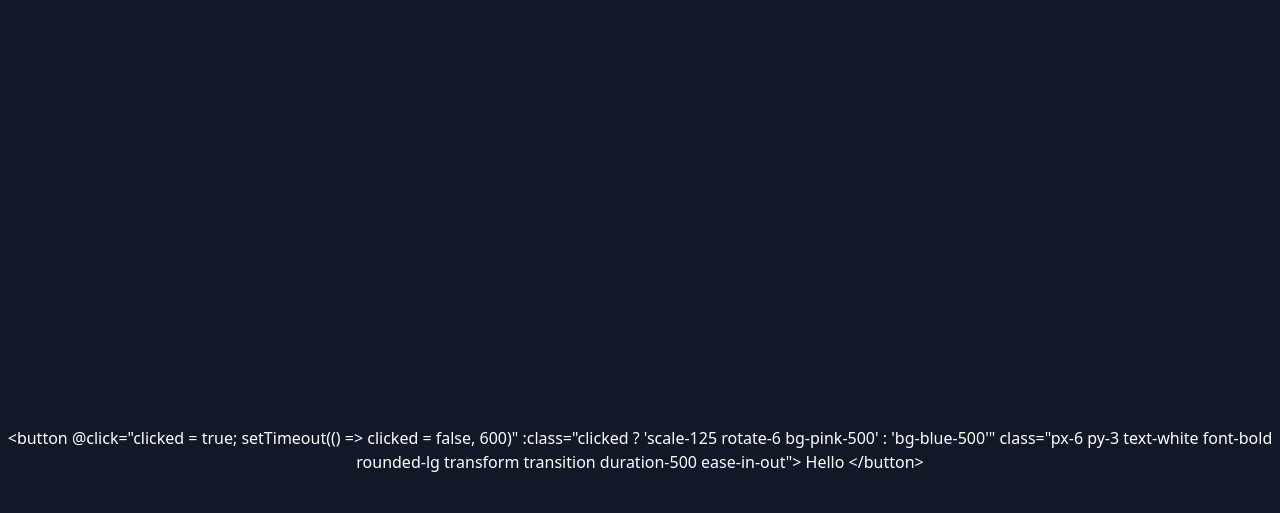
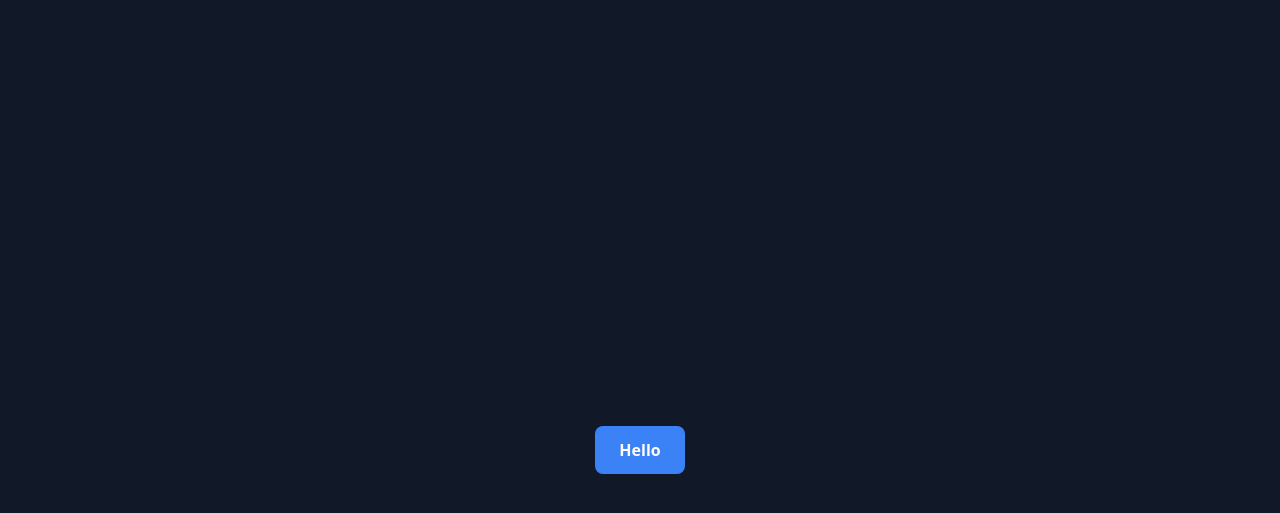
Before and after one commit to michellenavarro/michellenavarro.github.io, a Jekyll site: the page built from index.html, in a window 1280 px wide. Shown: the top 513 px of the page. Built offline with Jekyll 4.4.1, drawn with Linux system fonts in a browser that asks for light colours; nearby versions of some CDN libraries; some of the changed lines change nothing that is shown.

Commit message:
initial structure fix

```diff
--- a/_config.yml
+++ b/_config.yml
@@ -1,2 +1,6 @@
 title: Michelle Navarro
 description: Hello!
+kramdown:
+  input: GFM
+  hard_wrap: false
+  parse_block_html: true
--- a/index.md
+++ b/index.html
@@ -4,10 +4,12 @@ title: Home
 ---
 
 <div x-data="{ clicked: false }">
+
   <button
     @click="clicked = true; setTimeout(() => clicked = false, 600)"
     :class="clicked ? 'scale-125 rotate-6 bg-pink-500' : 'bg-blue-500'"
     class="px-6 py-3 text-white font-bold rounded-lg transform transition duration-500 ease-in-out">
     Hello
   </button>
+
 </div>
```
